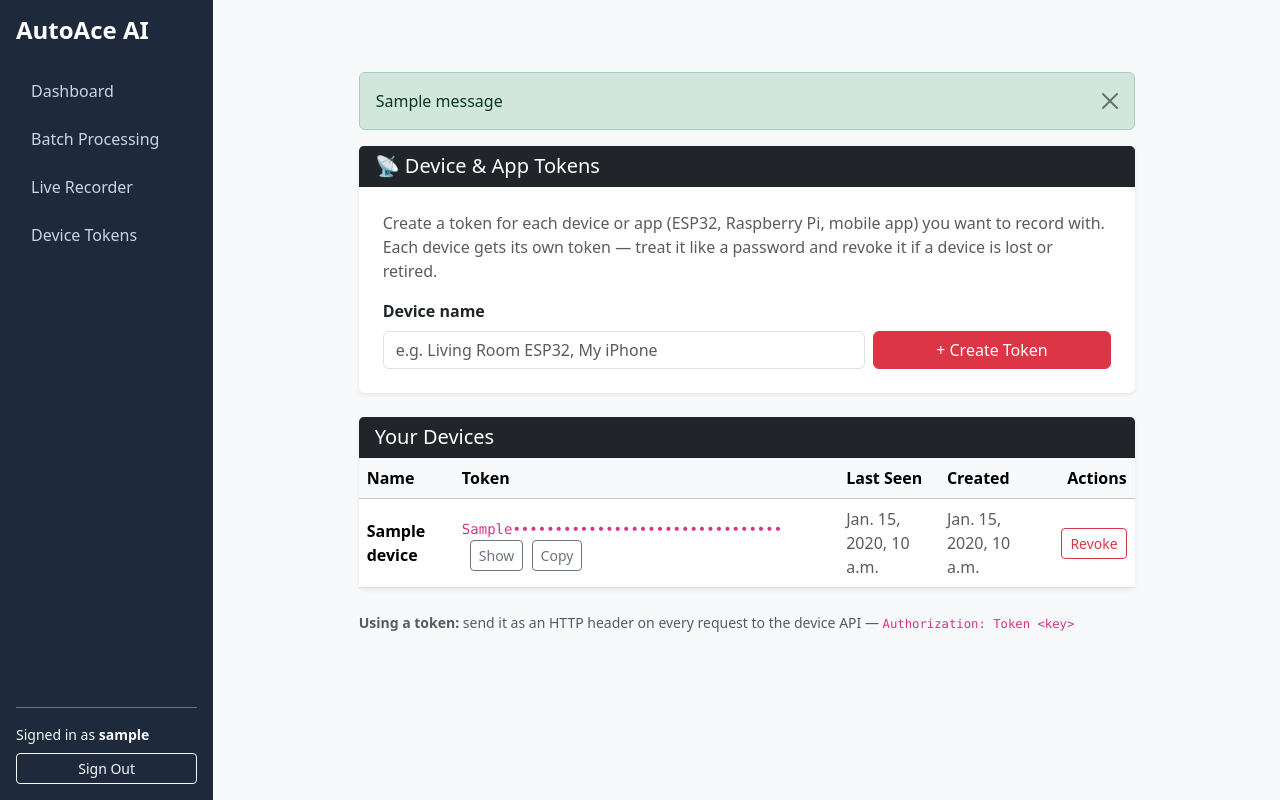
After one commit to Gourav-Tailor/autoace_ai, a Django app: page /devices/ in a window 1280 px wide. The commit adds this page. Run offline with Django 5.2, Linux system fonts and the light colour scheme; a user stored in the database is signed in; tables that the repository leaves empty hold one stand-in row (values such as "Sample post"); one stand-in notice (Sample message) is shown; parts of the project's set-up code (start-up, migrations or seed data) failed here and were passed over.

Commit message:
add the device token page

```diff
--- /dev/null
+++ b/audio_analytics/device_views.py
@@ -0,0 +1,40 @@
+# audio_analytics/device_views.py
+"""
+Browser-facing views for managing device API tokens. Uses normal Django
+session auth (@login_required) -- this is a page a logged-in user visits
+in their browser, not part of the token-authenticated device API in
+api_v1.py.
+"""
+from django.contrib import messages
+from django.contrib.auth.decorators import login_required
+from django.shortcuts import render, redirect, get_object_or_404
+from django.views.decorators.http import require_POST
+
+from .models import Device
+
+
+@login_required
+def device_tokens_view(request):
+    if request.method == "POST":
+        device_name = request.POST.get("device_name", "").strip()
+        if not device_name:
+            messages.error(request, "Please enter a name for the device.")
+        elif Device.objects.filter(user=request.user, name=device_name).exists():
+            messages.error(request, f"You already have a device named '{device_name}'.")
+        else:
+            device = Device.objects.create(user=request.user, name=device_name)
+            messages.success(request, f"Created '{device.name}'. Copy its token now -- it won't be shown in full again.")
+        return redirect("device_tokens")
+
+    devices = Device.objects.filter(user=request.user).order_by("-created_at")
+    return render(request, "audio_analytics/device_tokens.html", {"devices": devices})
+
+
+@login_required
+@require_POST
+def delete_device_view(request, device_id):
+    device = get_object_or_404(Device, id=device_id, user=request.user)
+    device_name = device.name
+    device.delete()
+    messages.success(request, f"Revoked and removed '{device_name}'.")
+    return redirect("device_tokens")
--- a/audio_analytics/models.py
+++ b/audio_analytics/models.py
@@ -4,11 +4,19 @@ from django.core.validators import MinValueValidator, MaxValueValidator
 from django.contrib.auth.models import User
 from rest_framework.authtoken.models import Token
 from django.conf import settings
+import secrets
+import json
+
+def generate_device_key():
+    return secrets.token_hex(20)  # 40 hex chars
+
 
 class Device(models.Model):
-    user = models.ForeignKey(settings.AUTH_USER_MODEL, on_delete=models.CASCADE, related_name="devices")
+    user = models.ForeignKey(
+        settings.AUTH_USER_MODEL, on_delete=models.CASCADE, related_name="devices"
+    )
     name = models.CharField(max_length=100)  # e.g. "Living Room ESP32", "iPhone App"
-    api_token = models.OneToOneField(Token, on_delete=models.CASCADE)
+    key = models.CharField(max_length=64, unique=True, default=generate_device_key, editable=False)
     last_seen = models.DateTimeField(null=True, blank=True)
     created_at = models.DateTimeField(auto_now_add=True)
 
@@ -35,8 +43,8 @@ class BatchUpload(models.Model):
     metrics_json = models.TextField(blank=True, null=True)  # Stores F1, Accuracy, and Confusion Matrix
     name = models.CharField(max_length=255, default="Live Recording")
     device = models.ForeignKey(
-            Device, null=True, blank=True, on_delete=models.SET_NULL, related_name="batches"
-        )
+        Device, null=True, blank=True, on_delete=models.SET_NULL, related_name="batches"
+    )
 
     def get_metrics(self):
         if self.metrics_json:
--- a/audio_analytics/templates/audio_analytics/base.html
+++ b/audio_analytics/templates/audio_analytics/base.html
@@ -50,6 +50,9 @@
                         <li class="nav-item">
                             <a class="nav-link" href="{% url 'long_recorder' %}">Live Recorder</a>
                         </li>
+                        <li class="nav-item">
+                            <a class="nav-link" href="{% url 'device_tokens' %}">Device Tokens</a>
+                        </li>
                     </nav>
 
                     <div class="mt-auto pt-3 border-top border-secondary">
--- /dev/null
+++ b/audio_analytics/templates/audio_analytics/device_tokens.html
@@ -0,0 +1,139 @@
+{% extends 'audio_analytics/base.html' %}
+
+{% block content %}
+<div class="container my-5" style="max-width: 800px;">
+
+    {% if messages %}
+        {% for message in messages %}
+            <div class="alert {% if message.tags == 'error' %}alert-danger{% else %}alert-success{% endif %} alert-dismissible fade show" role="alert">
+                {{ message }}
+                <button type="button" class="btn-close" data-bs-dismiss="alert" aria-label="Close"></button>
+            </div>
+        {% endfor %}
+    {% endif %}
+
+    <div class="card shadow-sm border-0 mb-4">
+        <div class="card-header bg-dark text-white d-flex justify-content-between align-items-center">
+            <h5 class="mb-0">📡 Device & App Tokens</h5>
+        </div>
+        <div class="card-body p-4">
+            <p class="text-muted">
+                Create a token for each device or app (ESP32, Raspberry Pi, mobile app) you want
+                to record with. Each device gets its own token — treat it like a password and
+                revoke it if a device is lost or retired.
+            </p>
+
+            <form method="post" class="row g-2 align-items-end">
+                {% csrf_token %}
+                <div class="col-sm-8">
+                    <label for="deviceName" class="form-label fw-bold">Device name</label>
+                    <input type="text" id="deviceName" name="device_name" class="form-control"
+                           placeholder="e.g. Living Room ESP32, My iPhone" required maxlength="100">
+                </div>
+                <div class="col-sm-4 d-grid">
+                    <button type="submit" class="btn btn-danger">+ Create Token</button>
+                </div>
+            </form>
+        </div>
+    </div>
+
+    <div class="card shadow-sm border-0">
+        <div class="card-header bg-dark text-white">
+            <h5 class="mb-0">Your Devices</h5>
+        </div>
+        <div class="card-body p-0">
+            {% if devices %}
+                <div class="table-responsive">
+                    <table class="table table-hover align-middle mb-0">
+                        <thead class="table-light">
+                            <tr>
+                                <th>Name</th>
+                                <th>Token</th>
+                                <th>Last Seen</th>
+                                <th>Created</th>
+                                <th class="text-end">Actions</th>
+                            </tr>
+                        </thead>
+                        <tbody>
+                            {% for device in devices %}
+                            <tr>
+                                <td class="fw-bold">{{ device.name }}</td>
+                                <td>
+                                    <code class="device-token" data-token="{{ device.key }}">
+                                        {{ device.key|slice:":8" }}••••••••••••••••••••••••••••••••
+                                    </code>
+                                    <button type="button"
+                                            class="btn btn-sm btn-outline-secondary ms-2 reveal-btn"
+                                            data-token="{{ device.key }}">
+                                        Show
+                                    </button>
+                                    <button type="button"
+                                            class="btn btn-sm btn-outline-secondary ms-1 copy-btn"
+                                            data-token="{{ device.key }}">
+                                        Copy
+                                    </button>
+                                </td>
+                                <td class="text-muted">
+                                    {% if device.last_seen %}{{ device.last_seen }}{% else %}Never{% endif %}
+                                </td>
+                                <td class="text-muted">{{ device.created_at }}</td>
+                                <td class="text-end">
+                                    <form method="post" action="{% url 'delete_device' device.id %}"
+                                          onsubmit="return confirm('Revoke and delete \'{{ device.name }}\'? This cannot be undone.');">
+                                        {% csrf_token %}
+                                        <button type="submit" class="btn btn-sm btn-outline-danger">Revoke</button>
+                                    </form>
+                                </td>
+                            </tr>
+                            {% endfor %}
+                        </tbody>
+                    </table>
+                </div>
+            {% else %}
+                <div class="text-center text-muted p-4">
+                    No devices yet. Create one above to get a token.
+                </div>
+            {% endif %}
+        </div>
+    </div>
+
+    <div class="mt-4 text-muted small">
+        <strong>Using a token:</strong> send it as an HTTP header on every request to the device API —
+        <code>Authorization: Token &lt;key&gt;</code>
+    </div>
+</div>
+
+<script>
+document.querySelectorAll('.reveal-btn').forEach(btn => {
+    btn.addEventListener('click', () => {
+        const row = btn.closest('td');
+        const codeEl = row.querySelector('.device-token');
+        const fullToken = btn.dataset.token;
+        const isRevealed = codeEl.dataset.revealed === "true";
+
+        if (isRevealed) {
+            codeEl.textContent = fullToken.slice(0, 8) + "••••••••••••••••••••••••••••••••";
+            codeEl.dataset.revealed = "false";
+            btn.textContent = "Show";
+        } else {
+            codeEl.textContent = fullToken;
+            codeEl.dataset.revealed = "true";
+            btn.textContent = "Hide";
+        }
+    });
+});
+
+document.querySelectorAll('.copy-btn').forEach(btn => {
+    btn.addEventListener('click', async () => {
+        try {
+            await navigator.clipboard.writeText(btn.dataset.token);
+            const original = btn.textContent;
+            btn.textContent = "Copied!";
+            setTimeout(() => { btn.textContent = original; }, 1500);
+        } catch (err) {
+            alert("Could not copy automatically. Token: " + btn.dataset.token);
+        }
+    });
+});
+</script>
+{% endblock %}
--- a/autoace_ai/urls.py
+++ b/autoace_ai/urls.py
@@ -3,7 +3,7 @@ from django.conf.urls.static import static
 from django.contrib import admin
 from django.contrib.auth import views as auth_views
 from django.urls import include, path
-from audio_analytics import api_v1
+from audio_analytics import api_v1, device_views
 
 urlpatterns = [
     # Admin Interface
@@ -22,6 +22,10 @@ urlpatterns = [
     path("api/v1/sessions/<int:batch_id>/chunks/", api_v1.SessionChunkView.as_view(), name="api_v1_session_chunk"),
     path("api/v1/sessions/<int:batch_id>/finalize/", api_v1.SessionFinalizeView.as_view(), name="api_v1_session_finalize"),
     path("api/v1/sessions/<int:batch_id>/heartbeat/", api_v1.SessionHeartbeatView.as_view(), name="api_v1_session_heartbeat"),
+
+    # Browser pages for managing device tokens (session auth)
+    path("devices/", device_views.device_tokens_view, name="device_tokens"),
+    path("devices/<int:device_id>/delete/", device_views.delete_device_view, name="delete_device"),
 ]
 
 if settings.DEBUG:
```
Also changed, not shown: audio_analytics/management/commands/create_device_token.py (+10 -17 lines), audio_analytics/migrations/0006_remove_device_api_token_device_key.py (added).
